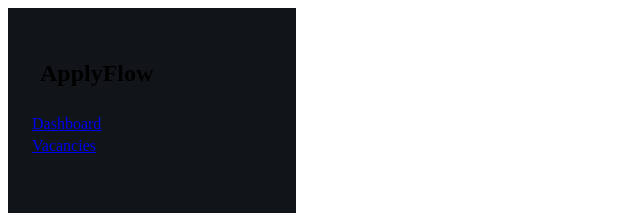
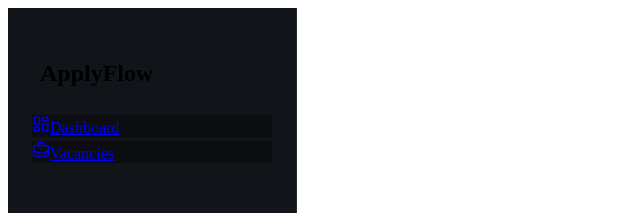
Before and after one commit to SHADrussed/apply-flow, a React (Vite) app: page / in a window 1280 px wide. Shown: the top 213 px of the page, without its empty margins (0-640 px from the left). Built offline with nearby package versions, Linux system fonts and the light colour scheme.

Commit message:
Sidebar: 2 version

```diff
--- a/package.json
+++ b/package.json
@@ -10,7 +10,7 @@
     "preview": "vite preview"
   },
   "dependencies": {
-    "lucide-react": "^1.48.0",
+    "lucide-react": "^1.49.0",
     "react": "^19.2.8",
     "react-dom": "^19.2.8",
     "react-router-dom": "^7.18.4",
--- a/src/components/Sidebar/Sidebar.jsx
+++ b/src/components/Sidebar/Sidebar.jsx
@@ -1,5 +1,10 @@
-import { Link, NavLink } from "react-router-dom";
-import { LogoBlock, NavigaionBlock, SidebarBlock } from "./Sidebar.styled";
+import {
+  LogoBlock,
+  NavigationBlock,
+  NavigationLink,
+  SidebarBlock,
+} from "./Sidebar.styled";
+import { LayoutDashboard, BriefcaseBusiness } from "lucide-react";
 
 export default function Sidebar() {
   return (
@@ -9,14 +14,17 @@ export default function Sidebar() {
         <LogoBlock>
           <h2>ApplyFlow</h2>
         </LogoBlock>
-        <NavigaionBlock>
-          <Link accent>
-            <NavLink to={"/"}>Dashboard</NavLink>
-          </Link>
-          <Link accent>
-            <NavLink to={"vacancies"}>Vacancies</NavLink>
-          </Link>
-        </NavigaionBlock>
+        <NavigationBlock>
+          <NavigationLink to={"/"}>
+            <LayoutDashboard size={18} />
+            <span>Dashboard</span>
+          </NavigationLink>
+
+          <NavigationLink to={"vacancies"}>
+            <BriefcaseBusiness size={18} />
+            <span>Vacancies</span>
+          </NavigationLink>
+        </NavigationBlock>
       </SidebarBlock>
     </>
   );
--- a/src/components/Sidebar/Sidebar.styled.js
+++ b/src/components/Sidebar/Sidebar.styled.js
@@ -1,5 +1,6 @@
 import styled from "styled-components";
 import { theme } from "../../styles/theme";
+import { NavLink } from "react-router-dom";
 
 export const IconBlock = styled.img`
   display: flex;
@@ -11,23 +12,22 @@ export const SidebarBlock = styled.div`
   width: 240px;
   min-height: 100vh;
   background-color: ${theme.colors.surface};
-  border-right: 1px ${theme.colors.border};
+  border-right: 1px solid ${theme.colors.border};
   padding: ${theme.spacing.lg};
 `;
 export const LogoBlock = styled.div`
   padding: ${theme.spacing.sm};
 `;
 
-export const NavigaionBlock = styled.div`
+export const NavigationBlock = styled.div`
   display: flex;
   flex-direction: column;
   gap: ${theme.spacing.xs};
 `;
-export const Link = styled.a`
+export const NavigationLink = styled(NavLink)`
   background-color: ${theme.colors.background};
-  color: ${({ $accent }) =>
-    $accent ? theme.colors.accent : theme.colors.surface};
-  :hover {
-    color: ${theme.colors.surfaceHover};
+  &:hover {
+    background-color: ${theme.colors.surfaceHover};
+    color: ${theme.colors.accent};
   }
 `;
```
Also changed, not shown: 1 other file (tests, documents, lock files or other folders).
